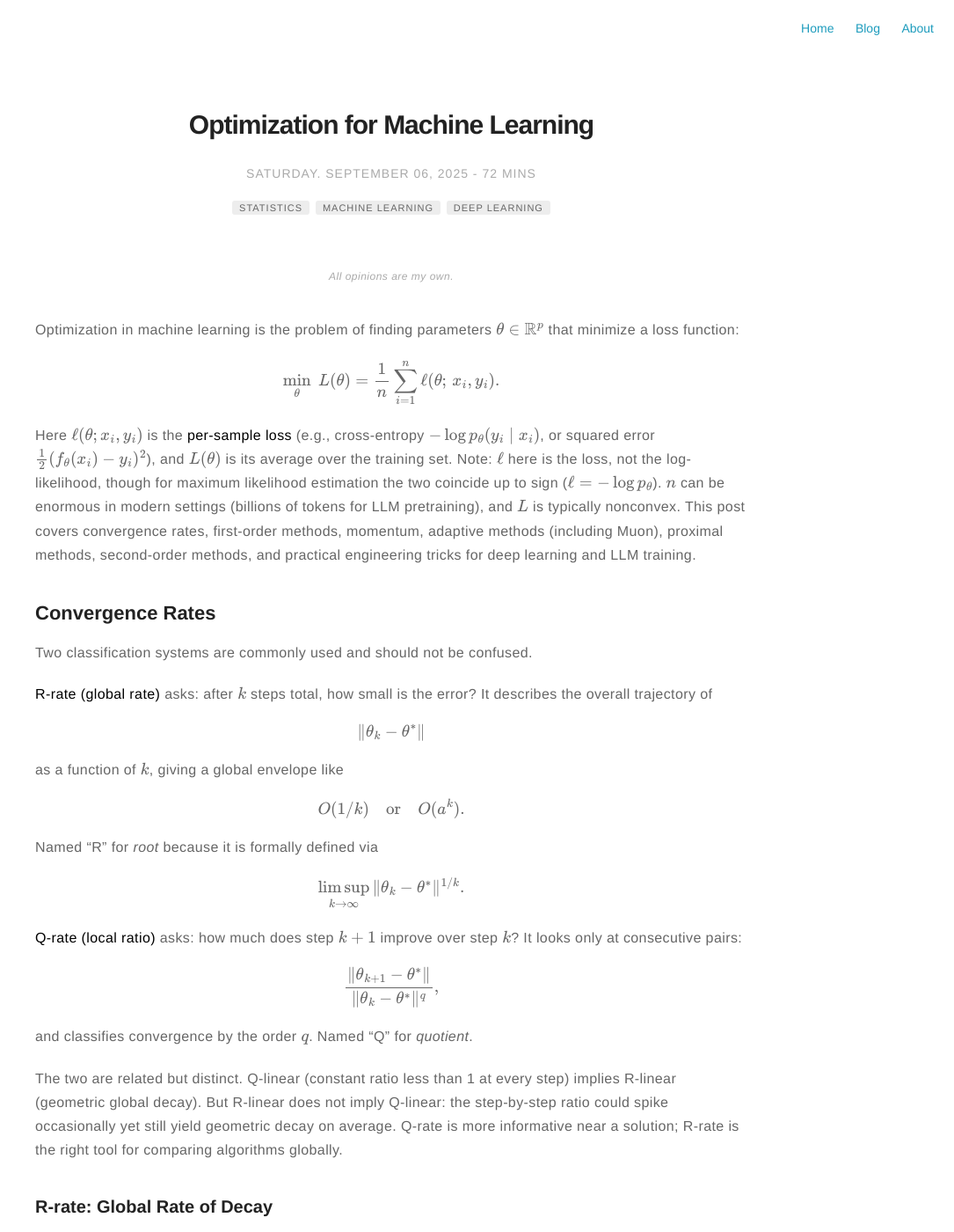
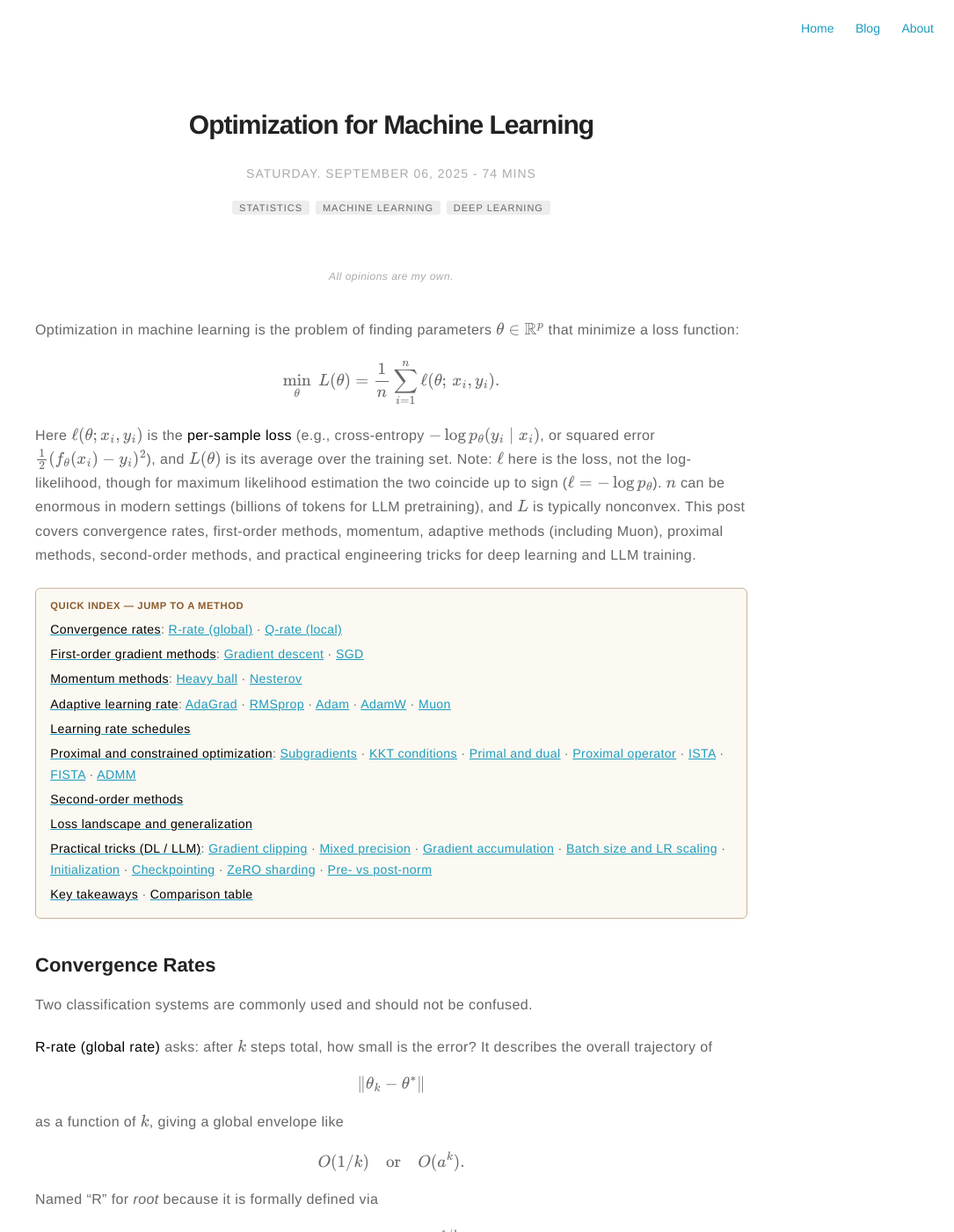
Before and after one commit to yingtostats/yingtostats.github.io, a Jekyll site: the page built from _posts/2025-09-06-optimization.md, in a window 1280 px wide and 1400 px high. Shown: the whole window at 88% size, without its empty margins (195-1280 px from the left). Built offline with Jekyll 4.4.1, drawn with Linux system fonts in a browser that asks for light colours; comment, search, counter and statistics services are not loaded.

Commit message:
Adopt kramdown GFM (fixes MathJax underscore mangling site-wide); publish optimization update (incl. mixed-precision section, fixed anchor)

```diff
--- a/_config.yml
+++ b/_config.yml
@@ -17,6 +17,9 @@
 permalink: /:title/
 
 markdown: kramdown
+kramdown:
+  input: GFM
+  hard_wrap: false
 highlighter: rouge
 
 # To enable google analytics, supply your token below
--- a/_posts/2025-09-06-optimization.md
+++ b/_posts/2025-09-06-optimization.md
@@ -19,6 +19,20 @@
 $$\min_\theta\; L(\theta) = \frac{1}{n}\sum_{i=1}^n \ell(\theta;\, x_i, y_i).$$
 
 Here $\ell(\theta; x_{i}, y_{i})$ is the **per-sample loss** (e.g., cross-entropy $-\log p_\theta(y_{i} \mid x_{i})$, or squared error $\frac{1}{2}(f_\theta(x_{i}) - y_{i})^2$), and $L(\theta)$ is its average over the training set. Note: $\ell$ here is the loss, not the log-likelihood, though for maximum likelihood estimation the two coincide up to sign ($\ell = -\log p_\theta$). $n$ can be enormous in modern settings (billions of tokens for LLM pretraining), and $L$ is typically nonconvex. This post covers convergence rates, first-order methods, momentum, adaptive methods (including Muon), proximal methods, second-order methods, and practical engineering tricks for deep learning and LLM training.
+
+<div style="border:1px solid #c9b39a; border-radius:6px; background:#fcf9f3; padding:0.7em 1.15em; margin:1.7em 0; font-size:0.88em; line-height:1.7;">
+<p style="margin:0 0 0.55em; font-weight:700; color:#8b5a2b; text-transform:uppercase; letter-spacing:0.05em; font-size:0.8em;">Quick index — jump to a method</p>
+<p style="margin:0.3em 0;"><a href="#convergence-rates"><strong>Convergence rates</strong></a>: <a href="#r-rate-global-rate-of-decay">R-rate (global)</a> · <a href="#q-rate-local-ratio">Q-rate (local)</a></p>
+<p style="margin:0.3em 0;"><a href="#first-order-gradient-methods"><strong>First-order gradient methods</strong></a>: <a href="#gradient-descent">Gradient descent</a> · <a href="#stochastic-gradient-descent">SGD</a></p>
+<p style="margin:0.3em 0;"><a href="#momentum-methods"><strong>Momentum methods</strong></a>: <a href="#heavy-ball-classical-momentum">Heavy ball</a> · <a href="#nesterov-accelerated-gradient">Nesterov</a></p>
+<p style="margin:0.3em 0;"><a href="#adaptive-learning-rate-methods"><strong>Adaptive learning rate</strong></a>: <a href="#adagrad">AdaGrad</a> · <a href="#rmsprop">RMSprop</a> · <a href="#adam">Adam</a> · <a href="#adamw">AdamW</a> · <a href="#muon">Muon</a></p>
+<p style="margin:0.3em 0;"><a href="#learning-rate-schedules"><strong>Learning rate schedules</strong></a></p>
+<p style="margin:0.3em 0;"><a href="#proximal-and-constrained-optimization"><strong>Proximal and constrained optimization</strong></a>: <a href="#subgradients">Subgradients</a> · <a href="#optimality-conditions-and-kkt">KKT conditions</a> · <a href="#primal-and-dual-problems">Primal and dual</a> · <a href="#proximal-operator">Proximal operator</a> · <a href="#proximal-gradient-ista">ISTA</a> · <a href="#fista">FISTA</a> · <a href="#admm">ADMM</a></p>
+<p style="margin:0.3em 0;"><a href="#second-order-methods"><strong>Second-order methods</strong></a></p>
+<p style="margin:0.3em 0;"><a href="#loss-landscape-and-generalization"><strong>Loss landscape and generalization</strong></a></p>
+<p style="margin:0.3em 0;"><a href="#practical-tricks-for-deep-learning-and-llm-training"><strong>Practical tricks (DL / LLM)</strong></a>: <a href="#gradient-clipping">Gradient clipping</a> · <a href="#mixed-precision-training">Mixed precision</a> · <a href="#gradient-accumulation">Gradient accumulation</a> · <a href="#batch-size-and-learning-rate-scaling">Batch size and LR scaling</a> · <a href="#parameter-initialization">Initialization</a> · <a href="#gradient-checkpointing">Checkpointing</a> · <a href="#optimizer-state-sharding-zero">ZeRO sharding</a> · <a href="#pre-norm-vs-post-norm">Pre- vs post-norm</a></p>
+<p style="margin:0.3em 0;"><a href="#key-takeaways"><strong>Key takeaways</strong></a> · <a href="#comparison"><strong>Comparison table</strong></a></p>
+</div>
 
 ## Convergence Rates
 
@@ -993,6 +1007,7 @@
 This leaves small gradients unchanged and shrinks large gradients proportionally, preventing a single bad batch from destabilizing the optimizer state. In LLM training with AdamW, $c = 1.0$ is standard. Without clipping, a spike in gradient magnitude inflates $v_{k}$ in Adam, suppressing the effective learning rate for many subsequent steps.
 
 ### Mixed Precision Training (FP16 / BF16)
+{:#mixed-precision-training}
 
 Store activations and gradients in 16-bit floating point to halve memory and double throughput on modern hardware, while keeping a **master copy of weights in FP32** for accurate parameter updates.
 
```
